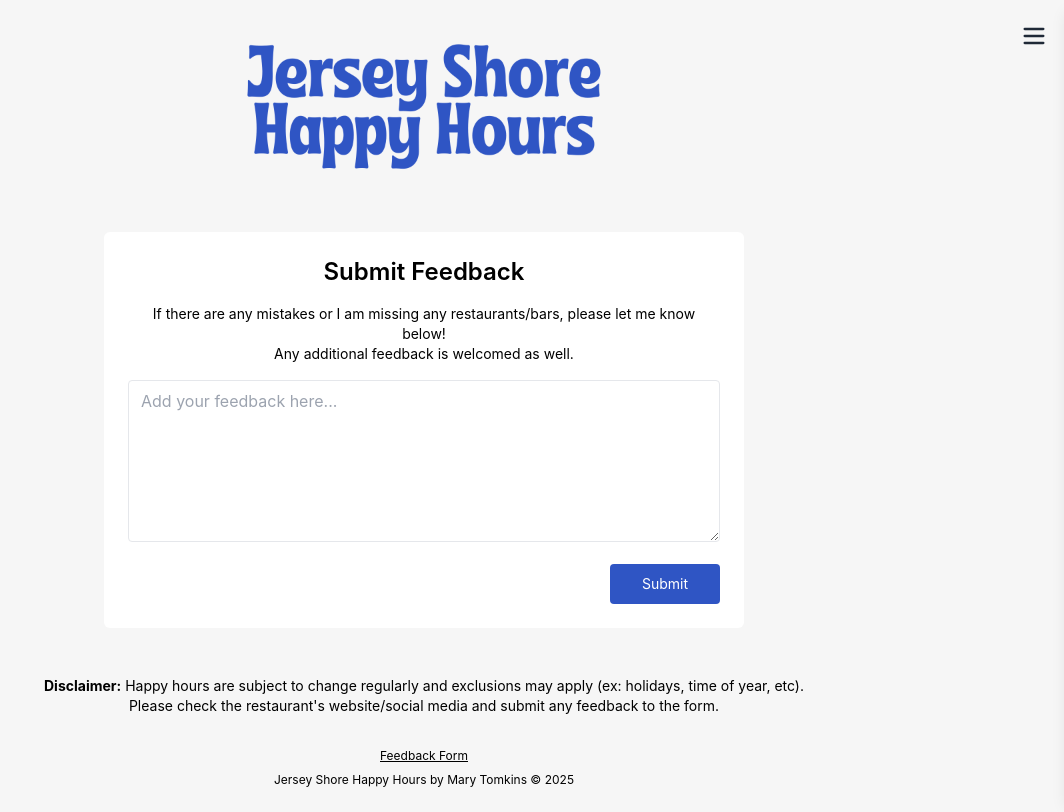
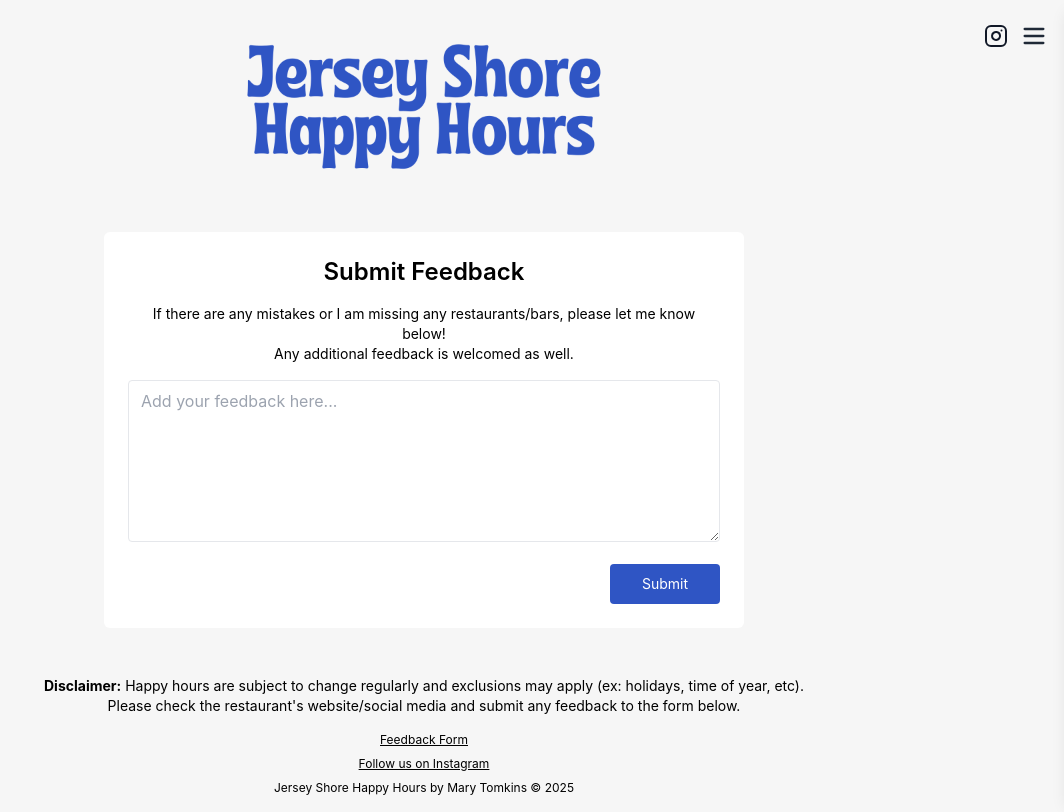
Before and after one commit to marytomkins/jersey-shore-happy-hours, a React (Create React App) app: page /feedback in a window 1280 px wide. Shown: the whole page, without its empty margins (216-1280 px from the left). Built offline with nearby package versions, Linux system fonts and the light colour scheme.

Commit message:
instagram link

```diff
--- a/src/components/Burger.js
+++ b/src/components/Burger.js
@@ -1,5 +1,5 @@
 import { useState } from "react";
-import { Menu, X } from "lucide-react";
+import { Menu, X, InstagramIcon } from "lucide-react";
 import { Link } from "react-router-dom";
 
 const Burger = () => {
@@ -12,6 +12,14 @@ const Burger = () => {
 
   return (
     <>
+    <a
+          href="https://www.instagram.com/jerseyshore_happyhours"
+          target="_blank"
+          rel="noopener noreferrer"
+          className="flex items-center gap-2 px-6 text-gray-900 hover:text-[#b4e255] transition absolute top-6 right-8"
+        >
+          <InstagramIcon className="w-6 h-6" />
+        </a>
       <button
         className="absolute top-4 right-4 z-50 text-gray-800 hover:text-[#2f55c4]"
         onClick={() => setIsOpen(true)}
--- a/src/components/Footer.js
+++ b/src/components/Footer.js
@@ -3,18 +3,26 @@ import { Link } from "react-router-dom";
 const Footer = () => {
   return (
     <div className="block text-center text-xs py-4 mt-2">
-      <div className="pt-4 pb-8 px-8 mt-2 text-sm">
+      <div className="pt-4 pb-4 px-8 mt-2 text-sm">
         <b>Disclaimer:</b> Happy hours are subject to change regularly and
         exclusions may apply (ex: holidays, time of year, etc).
         <br /> Please check the restaurant's website/social media and submit any
-        feedback to the form.
+        feedback to the form below.
       </div>
+      <div class="grid gap-2">
         <Link
           to="/feedback"
           className="hover:text-[#b4e255] transition-colors underline"
         >
           Feedback Form
         </Link>
+        <Link
+          to="https://www.instagram.com/jerseyshore_happyhours"
+          className="hover:text-[#b4e255] transition-colors underline"
+        >
+          Follow us on Instagram
+        </Link>
+      </div>
       <div className="mt-2">
         Jersey Shore Happy Hours by Mary Tomkins © 2025
       </div>
```
Lines whose indentation alone changed are shown as unchanged.
